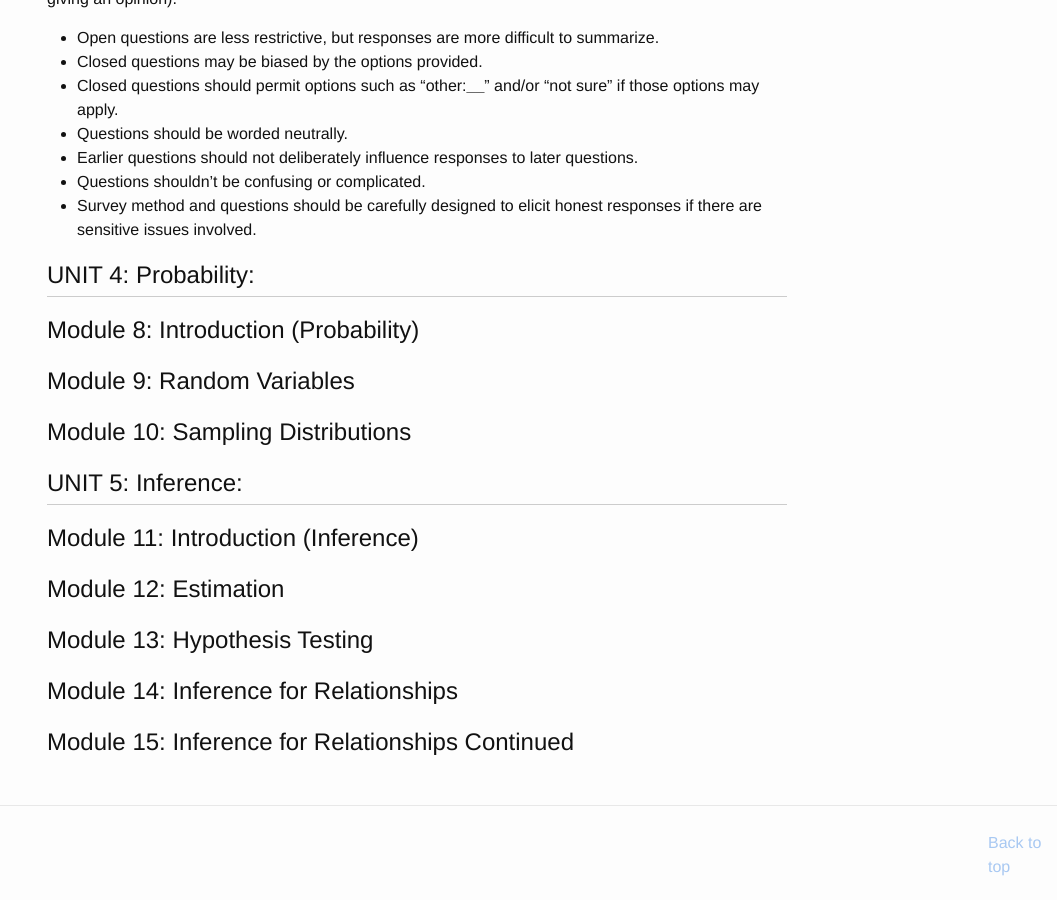
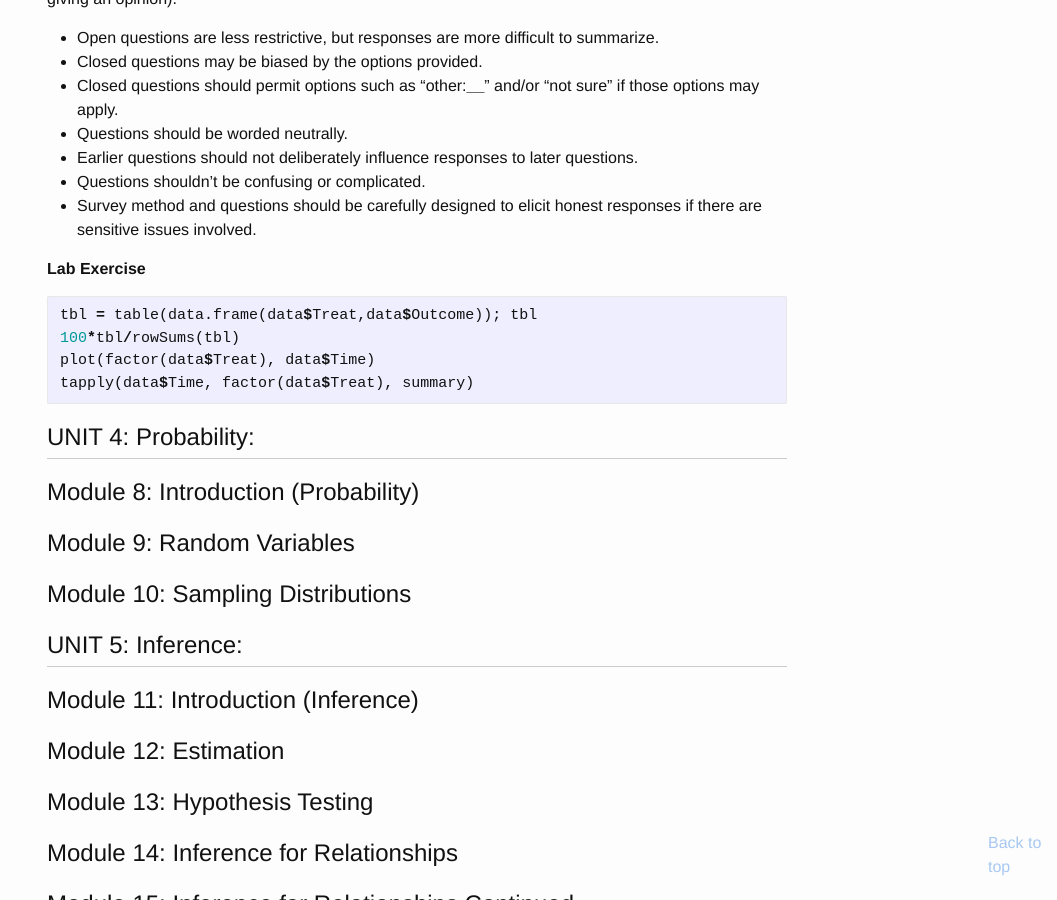
Before and after one commit to EastonLee/eastonlee.github.io, a Jekyll site: the page built from _posts/2017-05-18-statistics-reasoning-by-cmu.md, in a window 1280 px wide and 900 px high, scrolled down 10189 px. Shown: the whole window, without its empty margins (223-1280 px from the left). Built offline with Jekyll 4.4.1, drawn with Linux system fonts in a browser that asks for light colours; nearby versions of some CDN libraries; formulas are drawn with MathJax 3; a script that is not in the unit is left out; comment, search, counter and statistics services are not loaded; before the commit the page ends 11055 px from its top, so only the background shows below that.

Commit message:
SEO tag and new content

````diff
--- a/Gemfile
+++ b/Gemfile
@@ -35,3 +35,4 @@ versions = JSON.parse(open('https://pages.github.com/versions.json').read)
 gem 'github-pages', versions['github-pages']
 
 gem 'jekyll-sitemap'
+gem 'jekyll-seo-tag'
--- a/_config.yml
+++ b/_config.yml
@@ -19,7 +19,7 @@ description: > # this means to ignore newlines until "baseurl:"
 baseurl:  # the subpath of your site, e.g. /blog
 url: https://eastonlee.com # the base hostname & protocol for your site, e.g. http://example.com
 enforce_ssl: eastonlee.com
-twitter_username:
+twitter_username: easton042
 github_username:  easton042
 linkedin_username:  eastonlee
 
@@ -31,6 +31,7 @@ gems:
   - jekyll-sitemap
   - jekyll-paginate
   - jekyll-gist
+  - jekyll-seo-tag
 exclude:
   - Gemfile
   - Gemfile.lock
--- a/_includes/head.html
+++ b/_includes/head.html
@@ -20,4 +20,5 @@
   {% if jekyll.environment == 'production' and site.google_analytics %}
   {% include google-analytics.html %}
   {% endif %}
+  {% seo %}
 </head>
--- a/_posts/2017-05-18-statistics-reasoning-by-cmu.md
+++ b/_posts/2017-05-18-statistics-reasoning-by-cmu.md
@@ -289,6 +289,14 @@ A sample survey is a type of observational study in which respondents assess var
 * Questions shouldn't be confusing or complicated.
 * Survey method and questions should be carefully designed to elicit honest responses if there are sensitive issues involved.
 
+**Lab Exercise**
+
+```r
+tbl = table(data.frame(data$Treat,data$Outcome)); tbl
+100*tbl/rowSums(tbl)
+plot(factor(data$Treat), data$Time)
+tapply(data$Time, factor(data$Treat), summary)
+```
 # UNIT 4: Probability:
 
 ## Module 8: Introduction (Probability)
````
Also changed, not shown: _posts/2000-01-01-template.md (+1 -0 lines).
